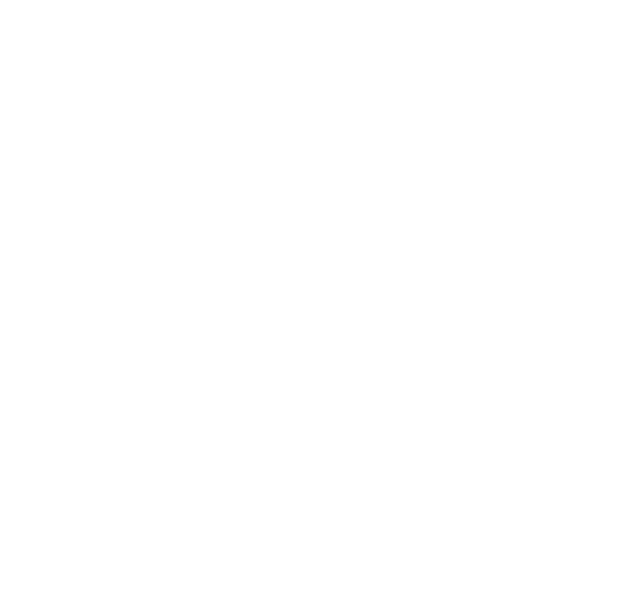
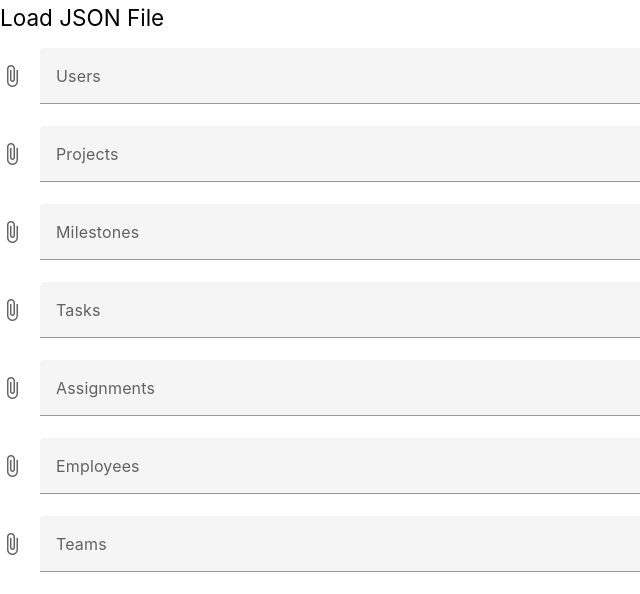
Before and after one commit to Icecube50/project-planner, a Vue app: page /Developer in a window 1280 px wide. Before the commit this address had no page. Shown: the top 594 px of the page, without its empty margins (0-640 px from the left). Built offline with nearby package versions, Linux system fonts and the light colour scheme.

Commit message:
added dev component

```diff
--- /dev/null
+++ b/src/components/PlanningTool/pages/Developer.vue
@@ -0,0 +1,192 @@
+<template>
+    <div class="p-4 rounded-xl shadow-md bg-white w-full max-w-md">
+        <h2 class="text-xl font-semibold mb-3">Load JSON File</h2>
+
+        <v-file-input label="Users" @change="onUsersChange"></v-file-input>
+        <v-file-input label="Projects" @change="onProjectsChange"></v-file-input>
+        <v-file-input label="Milestones" @change="onMilestonesChange"></v-file-input>
+        <v-file-input label="Tasks" @change="onTasksChange"></v-file-input>
+        <v-file-input label="Assignments" @change="onAssignmentsChange"></v-file-input>
+        <v-file-input label="Employees" @change="onEmployeesChange"></v-file-input>
+        <v-file-input label="Teams" @change="onTeamsChange"></v-file-input>
+    </div>
+</template>
+
+<script setup>
+import api from '@/api/api';
+
+// handle file selection
+function onUsersChange(event) {
+    const file = event.target.files[0];
+    if (!file) return;
+
+    if (file.type !== "application/json") {
+        error.value = "Please select a valid JSON file.";
+        return;
+    }
+
+    const reader = new FileReader();
+
+    reader.onload = (e) => {
+        try {
+            const content = JSON.parse(e.target.result);
+            Upload("users", content)
+
+        } catch (err) {
+            error.value = "Invalid JSON format.";
+        }
+    };
+
+    reader.readAsText(file);
+}
+
+function onProjectsChange(event) {
+    const file = event.target.files[0];
+    if (!file) return;
+
+    if (file.type !== "application/json") {
+        error.value = "Please select a valid JSON file.";
+        return;
+    }
+
+    const reader = new FileReader();
+
+    reader.onload = (e) => {
+        try {
+            const content = JSON.parse(e.target.result);
+            Upload("projects", content)
+
+        } catch (err) {
+            error.value = "Invalid JSON format.";
+        }
+    };
+
+    reader.readAsText(file);
+}
+
+function onMilestonesChange(event) {
+    const file = event.target.files[0];
+    if (!file) return;
+
+    if (file.type !== "application/json") {
+        error.value = "Please select a valid JSON file.";
+        return;
+    }
+
+    const reader = new FileReader();
+
+    reader.onload = (e) => {
+        try {
+            const content = JSON.parse(e.target.result);
+            Upload("milestones", content)
+
+        } catch (err) {
+            error.value = "Invalid JSON format.";
+        }
+    };
+
+    reader.readAsText(file);
+}
+
+function onTasksChange(event) {
+    const file = event.target.files[0];
+    if (!file) return;
+
+    if (file.type !== "application/json") {
+        error.value = "Please select a valid JSON file.";
+        return;
+    }
+
+    const reader = new FileReader();
+
+    reader.onload = (e) => {
+        try {
+            const content = JSON.parse(e.target.result);
+            Upload("tasks", content)
+
+        } catch (err) {
+            error.value = "Invalid JSON format.";
+        }
+    };
+
+    reader.readAsText(file);
+}
+
+function onAssignmentsChange(event) {
+    const file = event.target.files[0];
+    if (!file) return;
+
+    if (file.type !== "application/json") {
+        error.value = "Please select a valid JSON file.";
+        return;
+    }
+
+    const reader = new FileReader();
+
+    reader.onload = (e) => {
+        try {
+            const content = JSON.parse(e.target.result);
+            Upload("assignments", content)
+
+        } catch (err) {
+            error.value = "Invalid JSON format.";
+        }
+    };
+
+    reader.readAsText(file);
+}
+
+function onEmployeesChange(event) {
+    const file = event.target.files[0];
+    if (!file) return;
+
+    if (file.type !== "application/json") {
+        error.value = "Please select a valid JSON file.";
+        return;
+    }
+
+    const reader = new FileReader();
+
+    reader.onload = (e) => {
+        try {
+            const content = JSON.parse(e.target.result);
+            Upload("employees", content)
+
+        } catch (err) {
+            error.value = "Invalid JSON format.";
+        }
+    };
+
+    reader.readAsText(file);
+}
+
+function onTeamsChange(event) {
+    const file = event.target.files[0];
+    if (!file) return;
+
+    if (file.type !== "application/json") {
+        error.value = "Please select a valid JSON file.";
+        return;
+    }
+
+    const reader = new FileReader();
+
+    reader.onload = (e) => {
+        try {
+            const content = JSON.parse(e.target.result);
+            Upload("teams", content)
+
+        } catch (err) {
+            error.value = "Invalid JSON format.";
+        }
+    };
+
+    reader.readAsText(file);
+}
+
+async function Upload(route, payload) {
+    const response = await api.post(`api/dev/${route}`, {
+        payload: payload,
+    })
+}
+</script>
--- a/src/router/index.js
+++ b/src/router/index.js
@@ -2,6 +2,7 @@
 import Login from '@/components/PlanningTool/pages/Login.vue'
 import { createRouter, createWebHistory } from 'vue-router'
 import { AuthStore } from '@/store/auth_store'
+import Developer from '@/components/PlanningTool/pages/Developer.vue'
 
 const router = createRouter({
   history: createWebHistory(import.meta.env.BASE_URL),
@@ -23,6 +24,11 @@
       component: Layout,
       meta: { protected: true}
     },
+    {
+      path: '/Developer',
+      name: 'Developer',
+      component: Developer,
+    },
   ],
 })
 
```
